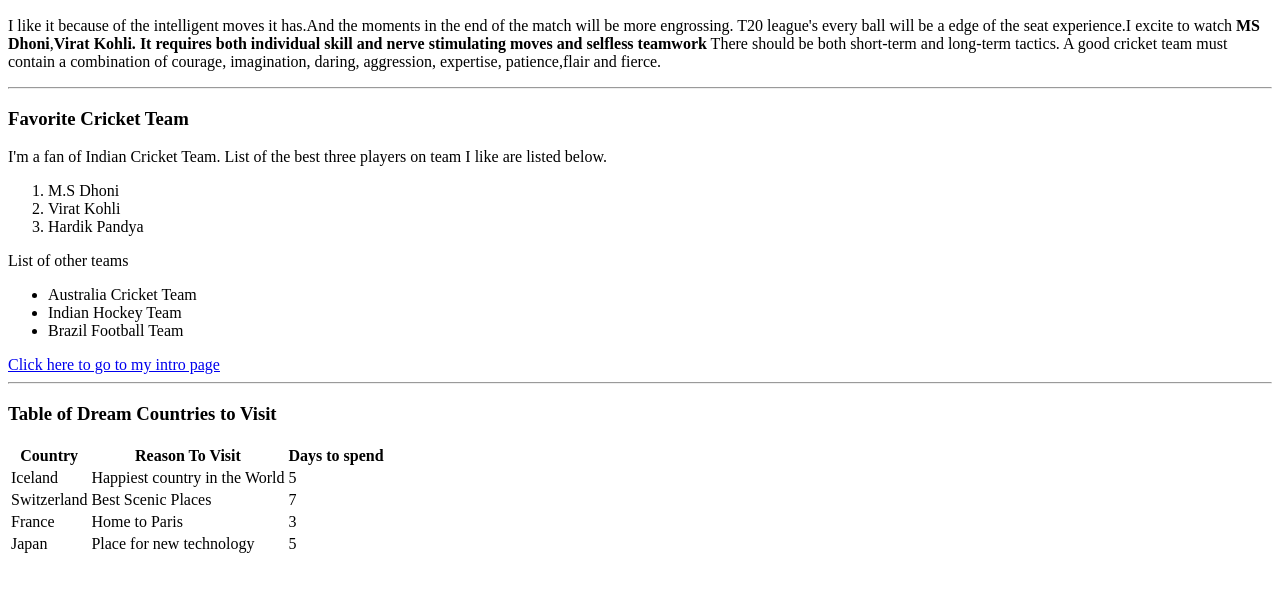
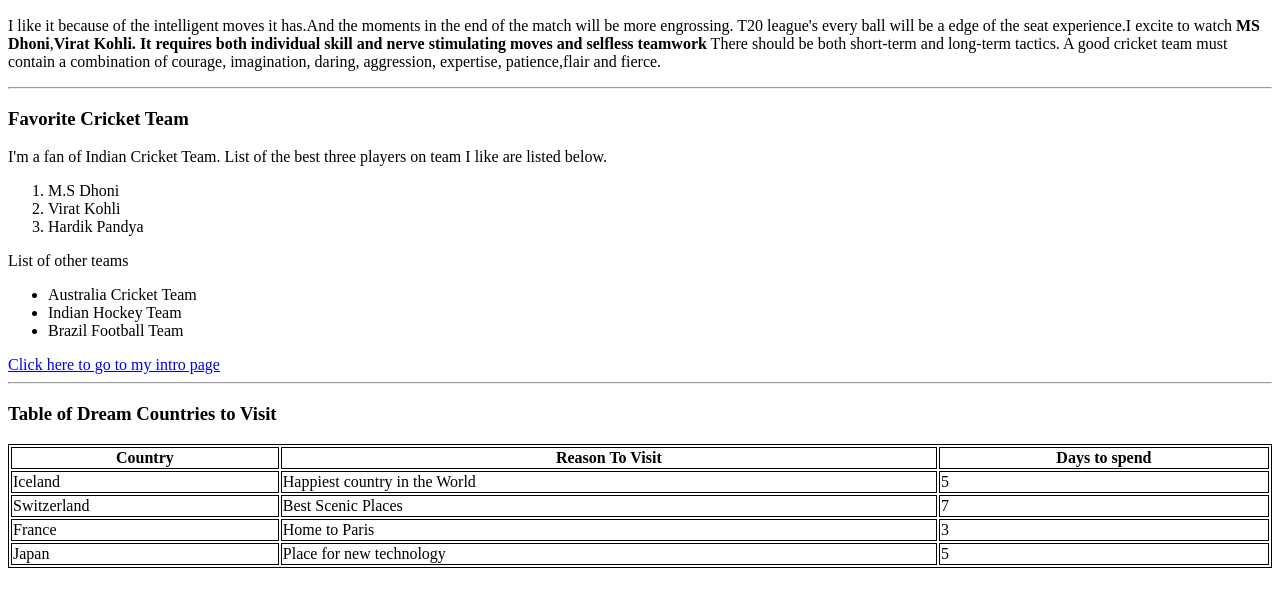
Before and after one commit to 44-563-Web-Apps-S23/44563-webapps-assignment-3-Anirudh-Gunde, a plain HTML site: page index.html in a window 1280 px wide. Shown: the part 110-714 px from the top of the page. Drawn offline with Linux system fonts and the light colour scheme.

Commit message:
changes in index.html

```diff
--- a/index.html
+++ b/index.html
@@ -1,5 +1,10 @@
 <!DOCTYPE html>
 <html>
+    <style>
+        table, th, td {
+          border:1px solid, black;
+        }
+        </style>
     <head>
         <title>Learning HTML</title>
     </head>
@@ -25,7 +30,7 @@
         <a href="aboutme.html">Click here to go to my intro page</a>
         <hr/>
         <h3>Table of Dream Countries to Visit</h3>
-        <table>
+        <table style="width:100%">
             <tr>
               <th>Country</th>
               <th>Reason To Visit</th>
```
